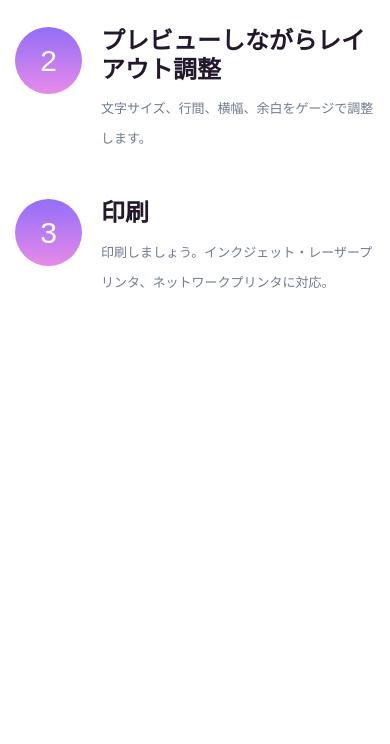
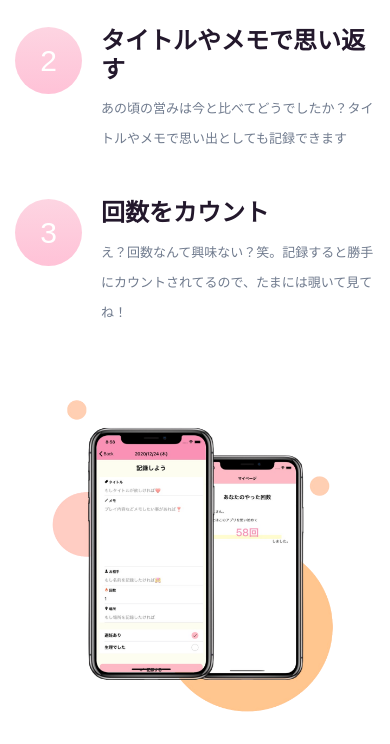
Before and after one commit to gentixyann/hCalendar-WebSite, a plain HTML site: page index.html in a window 390 px wide. Shown: the part 1360-2104 px from the top of the page. Drawn offline with nearby package versions, Linux system fonts and the light colour scheme.

Commit message:
footerまで完成。後はなぜ作ったか？の部分

```diff
--- a/index.html
+++ b/index.html
@@ -85,12 +85,15 @@
         <section class="best-features-area section-padd4">
             <div class="container">
                 <div class="row justify-content-end">
+                    <div class="col-xl-4 col-lg-2 d-none d-lg-block">
+                        <img src="img/hCalendar-website002.png" alt="" style="width: 110%;">
+                    </div>
                     <div class="col-xl-8 col-lg-10">
                         <!-- Section Tittle -->
                         <div class="row">
                             <div class="col-lg-10 col-md-10">
-                                <div class="section-tittle">
-                                    <h2>3ステップで迷わず印刷</h2>
+                                <div class="section-tittle text-center">
+                                    <h2>このアプリの特徴</h2>
                                 </div>
                             </div>
                         </div>
@@ -102,8 +105,8 @@
                                         <span>1</span>
                                     </div>
                                     <div class="features-caption">
-                                        <h3>製造者とアイテムを登録</h3>
-                                        <p>すべてのラベルに共通して印字する製造者をまずは登録。保存して使い回すことができます。</p>
+                                        <h3>シンプルでわかりやすい</h3>
+                                        <p>日記とカレンダーを足して２で割った様な、そんな使い心地を目指してます！^ ^</p>
                                     </div>
                                 </div>
                             </div>
@@ -113,8 +116,8 @@
                                         <span>2</span>
                                     </div>
                                     <div class="features-caption">
-                                        <h3>プレビューしながらレイアウト調整</h3>
-                                        <p>文字サイズ、行間、横幅、余白をゲージで調整します。</p>
+                                        <h3>タイトルやメモで思い返す</h3>
+                                        <p>あの頃の営みは今と比べてどうでしたか？タイトルやメモで思い出としても記録できます</p>
                                     </div>
                                 </div>
                             </div>
@@ -124,23 +127,30 @@
                                         <span>3</span>
                                     </div>
                                     <div class="features-caption">
-                                        <h3>印刷</h3>
-                                        <p>印刷しましょう。インクジェット・レーザープリンタ、ネットワークプリンタに対応。</p>
+                                        <h3>回数をカウント</h3>
+                                        <p>え？回数なんて興味ない？笑。記録すると勝手にカウントされてるので、たまには覗いて見てね！</p>
                                     </div>
                                 </div>
                             </div>
                         </div>
                     </div>
+                    <div class="col-xl-4 col-lg-2 d-block d-lg-none">
+                        <img src="img/hCalendar-website002.png" alt="" style="width: 100%;">
+                    </div>
                 </div>
             </div>
+        </section>
+        <section>
+
         </section>
         <div class="available-app-area">
             <div class="container">
                 <div class="row d-flex justify-content-center">
                     <div class="col-xl-5 col-lg-6">
                         <div class="section-tittle section-tittle3">
-                            <h2>このアプリは無料でご利用いただけます</h2>
-                            <p>後回しになっていた食品表示ラベルにしっかり取り組んでみませんか？</p>
+                            <h2>あなたも性活を記録してみませんか？</h2>
+                            <p>安心してください、あなたは変態ではありません。幸せを感じる行為を日記のように記録する事は、何もおかしいことではありません。
+                                もし興味がある方はダウンロードしてみてね！</p>
                             <div class="app-btn d-flex justify-content-between">
                                 <a href="https://apps.apple.com/jp/app/性活カレンダー/id1484151444?mt=8" target="_blank" class="app-btn1">
                                     <img src="img/apple-store-badge.svg" alt="" width="165">
--- a/style.css
+++ b/style.css
@@ -113,7 +113,6 @@ a, button {
     background: #fae7f9;
 }
 .slider-height {
- min-height:1000px;
  background-repeat:no-repeat;
  background-position:center center
 }
@@ -215,9 +214,9 @@ a, button {
     line-height: 67px;
     border-radius: 50%;
     text-align: center;
-    background-image: -moz-linear-gradient(90deg, #e78ae9 0%, #926ef8 100%);
-    background-image: -webkit-linear-gradient(90deg, #e78ae9 0%, #926ef8 100%);
-    background-image: -ms-linear-gradient(90deg, #e78ae9 0%, #926ef8 100%);
+    background-image: -moz-linear-gradient(90deg, #ffc2d7 0%, #fdd5e2 100%);
+    background-image: -webkit-linear-gradient(90deg, #ffc2d7 0%, #fdd5e2 100%);
+    background-image: -ms-linear-gradient(90deg, #ffc2d7 0%, #fdd5e2 100%);
 }
 .best-features-area .single-features .features-caption {
     padding-left: 19px;
@@ -238,14 +237,19 @@ a, button {
 
 .available-app-area {
  position:relative;
- padding-top:220px;
- padding-bottom:220px
+ padding-top:120px;
+ padding-bottom:120px
 }
 @media (max-width: 767px) {
  .available-app-area {
-  padding-top:100px;
-  padding-bottom:100px
+  padding-top:50px;
+  padding-bottom:50px
  }
+}
+.available-app-area {
+ background-image:-moz-linear-gradient(0deg,  #de48d2 0%, #ffa2e7 100%);
+ background-image:-webkit-linear-gradient(0deg, #de48d2 0%, #ffa2e7 100%);
+ background-image:-ms-linear-gradient(0deg, #de48d2 0%, #ffa2e7 100%);
 }
 .section-tittle3 h2, .section-tittle3 p {
     margin-bottom: 64px;
@@ -264,3 +268,8 @@ a, button {
   line-height:1.3
  }
 }
+.best-features-area .features-shpae {
+    position: absolute;
+    left: 30px;
+    top: 100px;
+}
```
